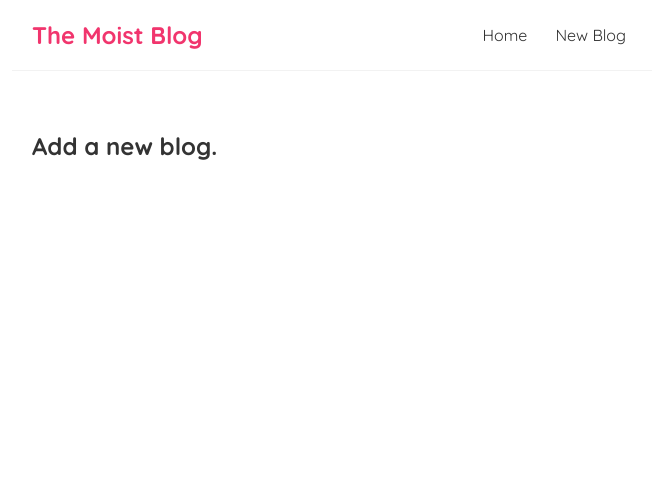
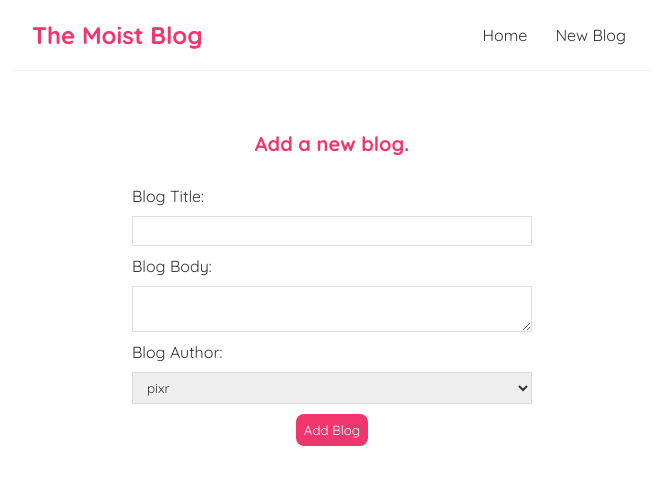
Before and after one commit to amit-deshwal/react-blog, a React (Create React App) app: page /create in a window 1280 px wide. Shown: the top 484 px of the page, without its empty margins (308-964 px from the left). Built offline with nearby package versions, Linux system fonts and the light colour scheme.

Commit message:
Added feature to create new blogs

```diff
--- a/src/Create.js
+++ b/src/Create.js
@@ -1,9 +1,56 @@
+import { useState } from "react";
+
 const Create = () => {
-    return (
-        <div className="create">
-            <h2>Add a new blog.</h2>
-        </div>
-     );
-}
+
+    const [title, setTitle] = useState('');
+    const [body, setBody] = useState('');
+    const [author, setAuthor] = useState('pixr');
+    const [isPending, setIsPending] = useState(false)
+
+    const handleSubmit = (e) => {
+        e.preventDefault();
+        const blogData = { title, body, author};
+        setIsPending(true)
+        fetch('http://localhost:8000/blogs',{
+            method : 'POST',
+            headers: { 'Content-Type' : 'application/json' },
+            body: JSON.stringify(blogData)
+        }).then((response)=>{
+            if(response.ok){
+                setIsPending(false)
+            }
+        })
+    }
+
+  return (
+    <div className="create">
+      <h2>Add a new blog.</h2>
+      <form onSubmit={handleSubmit}>
+        <label>Blog Title:</label>
+        <input
+         type="text"
+         value={title}
+         onChange={(e)=> setTitle(e.target.value)}
+         required
+         />
+        <label>Blog Body:</label>
+        <textarea
+         value={body}
+         onChange={(e)=> setBody(e.target.value)}
+        required
+        ></textarea>
+        <label>Blog Author:</label>
+        <select
+         value={author}
+         onChange={(e)=> setAuthor(e.target.value)}
+        >
+            <option value="pixr">pixr</option>
+            <option value="sinter">sinter</option>
+        </select>
+        <button className={ isPending ? 'button disable-button' : 'button' } type="submit">{ isPending ? 'Adding Blog.....' : 'Add Blog' }</button>
+      </form>
+    </div>
+  );
+};
 
 export default Create;
--- a/src/index.css
+++ b/src/index.css
@@ -57,3 +57,39 @@
 article h2{
   color: #f1356d;
 }
+
+/* create new blog form */
+.create {
+  max-width: 400px;
+  margin: 0 auto;
+  text-align: center;
+}
+.create label {
+  text-align: left;
+  display: block;
+}
+.create h2 {
+  font-size: 20px;
+  color: #f1356d;
+  margin-bottom: 30px;
+}
+.create input, .create textarea, .create select {
+  width: 100%;
+  padding: 6px 10px;
+  margin: 10px 0;
+  border: 1px solid #ddd;
+  box-sizing: border-box;
+  display: block;
+}
+.button {
+  background: #f1356d;
+  color: #fff;
+  border: 0;
+  padding: 8px;
+  border-radius: 8px;
+  cursor: pointer;
+}
+.disable-button{
+  pointer-events: none;
+  background-color: gray;
+}
```
